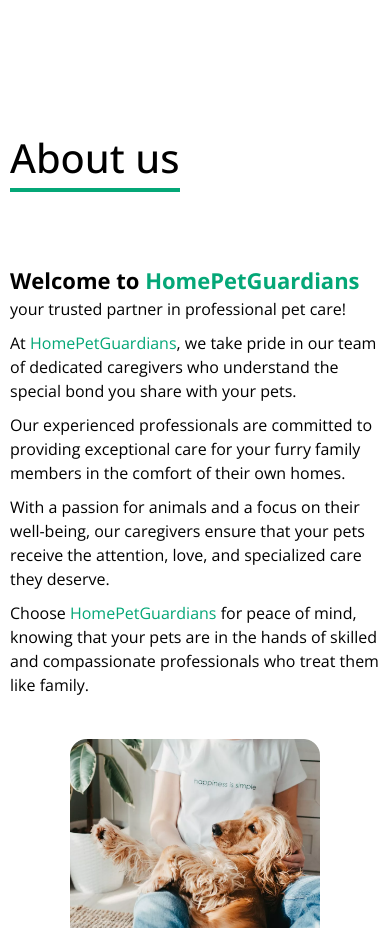
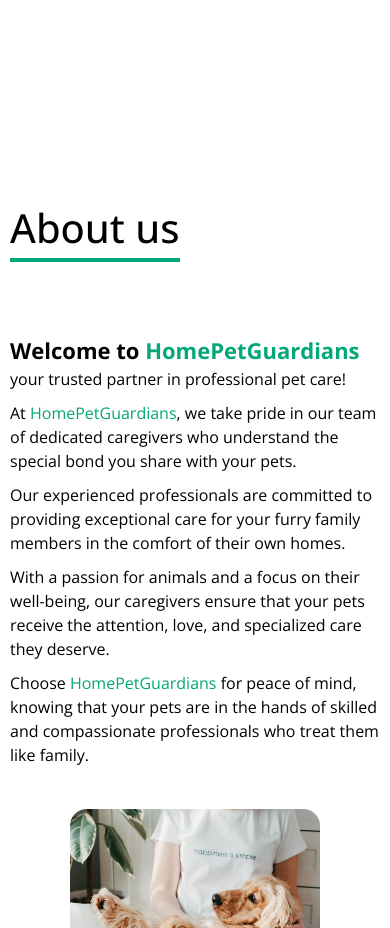
Before and after one commit to ProfessorKT/homepetguardians, a Next.js app: page / in a window 390 px wide. Shown: the part 1560-2488 px from the top of the page. Built offline with nearby package versions, Linux system fonts and the light colour scheme; no server answers.

Commit message:
poprawieni przycisku na mobilce

```diff
--- a/app/components/AboutUs.jsx
+++ b/app/components/AboutUs.jsx
@@ -11,7 +11,7 @@ const AboutUs = () => {
   <div className="md:col-span-1 mb-[200px] flex justify-center md:mt-[150px] order-last ">
     <Image src={piesek} alt="" className="lg:max-w-[480px] max-w-[250px]"/>
   </div>
-  <div className="ml-[10px] md:col-span-2 md:ml-[200px] border-b-[4px] border-[#04A777] w-[170px] order-first">
+  <div className="mt-[70px] ml-[10px] md:col-span-2 md:ml-[200px] border-b-[4px] border-[#04A777] w-[170px] order-first md:mt-[10px]">
     <h1 className="text-[40px] font-medium ">About us</h1>
 
   </div>
```
